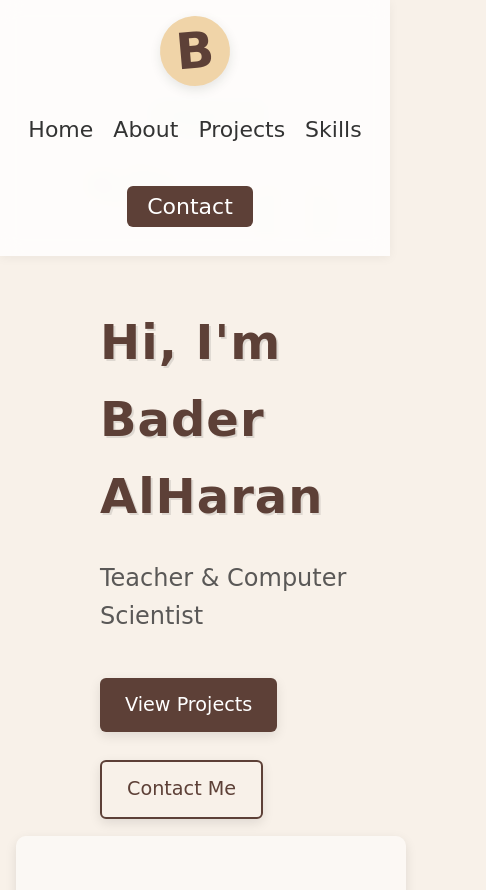
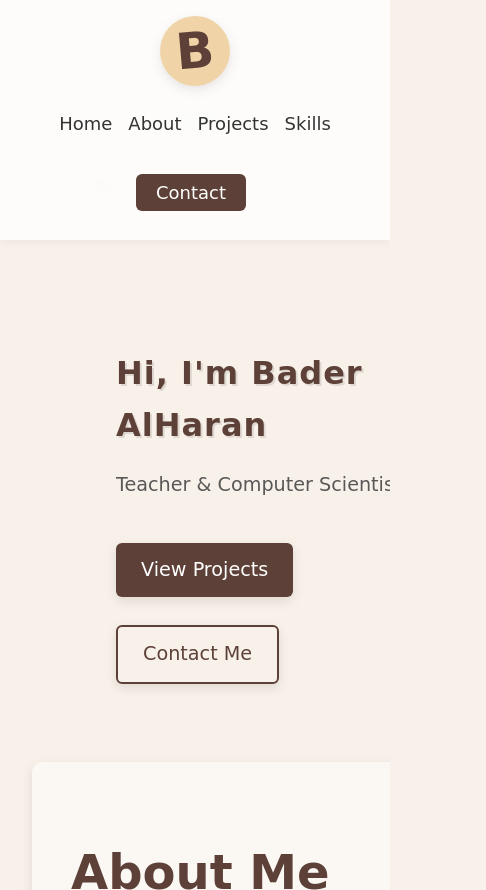
Before and after one commit to BaderAlHaran/Bader-AlHaran, a plain HTML site: page index.html in a window 390 px wide. Shown: the top 890 px of the page, 486 px wide, since content can reach past the window. Drawn offline with Linux system fonts and the light colour scheme; a web font is replaced by a local one.

Commit message:
Update style.css

```diff
--- a/style.css
+++ b/style.css
@@ -917,3 +917,64 @@ footer {
         justify-content: center;
     }
 }
+/* Improve mobile responsiveness */
+@media (max-width: 768px) {
+  /* Fix centering issues */
+  body {
+    overflow-x: hidden;
+    width: 100%;
+  }
+
+  /* Make containers take full width */
+  .projects-skills-container,
+  .contact-section,
+  .hero-section {
+    width: 100%;
+    padding: 1rem;
+    margin: 0;
+  }
+
+  /* Fix padding and margins */
+  main {
+    padding: 0;
+  }
+
+  /* Adjust text sizes for mobile */
+  .hero-content h1 {
+    font-size: 2.5rem;
+  }
+
+  .hero-content p {
+    font-size: 1.2rem;
+  }
+
+  /* Ensure project cards stay within bounds */
+  .project-grid {
+    width: 100%;
+  }
+
+  /* Make contact items stack better */
+  .contact-details {
+    gap: 1rem;
+  }
+}
+
+/* Fix for very small screens */
+@media (max-width: 480px) {
+  nav {
+    padding: 1rem;
+  }
+
+  a {
+    margin: 8px;
+    font-size: 18px;
+  }
+
+  .hero-content h1 {
+    font-size: 2rem;
+  }
+}
+html, body {
+     max-width: 100%;
+     overflow-x: hidden;
+}
```
